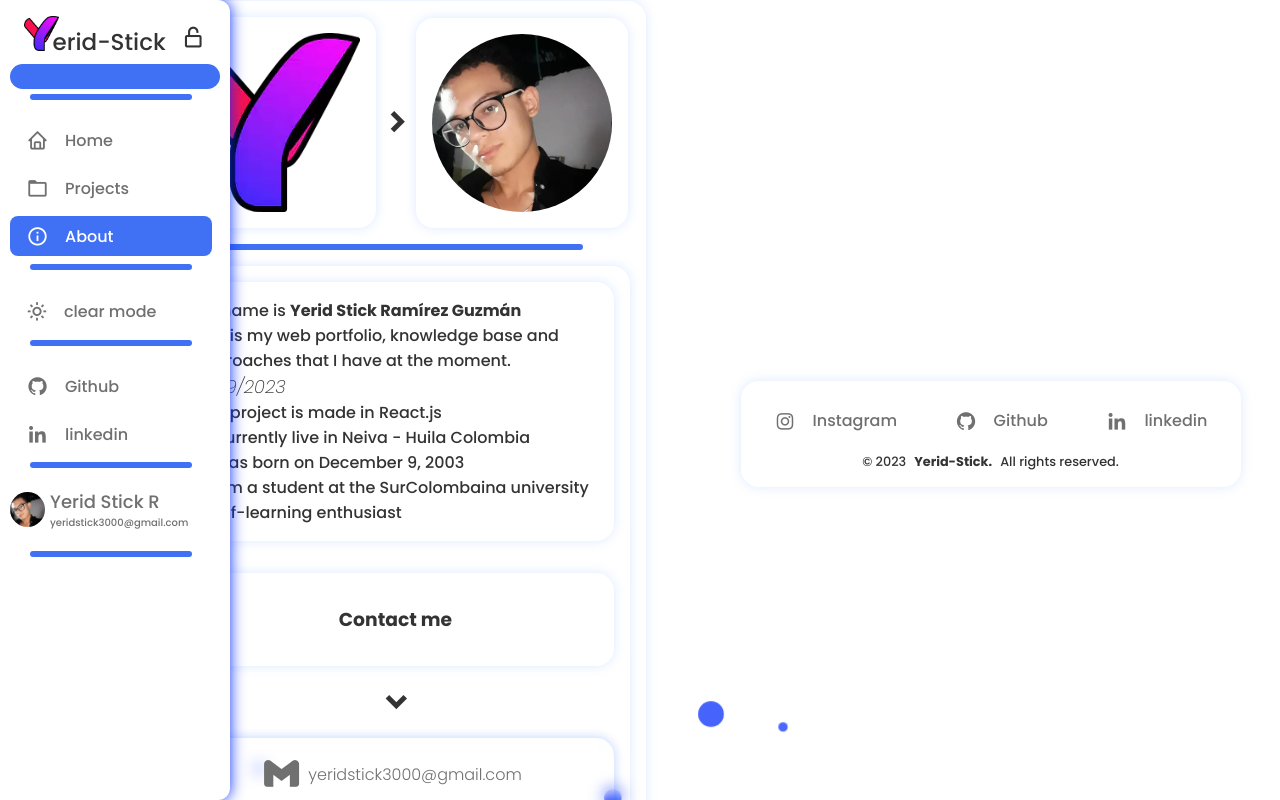
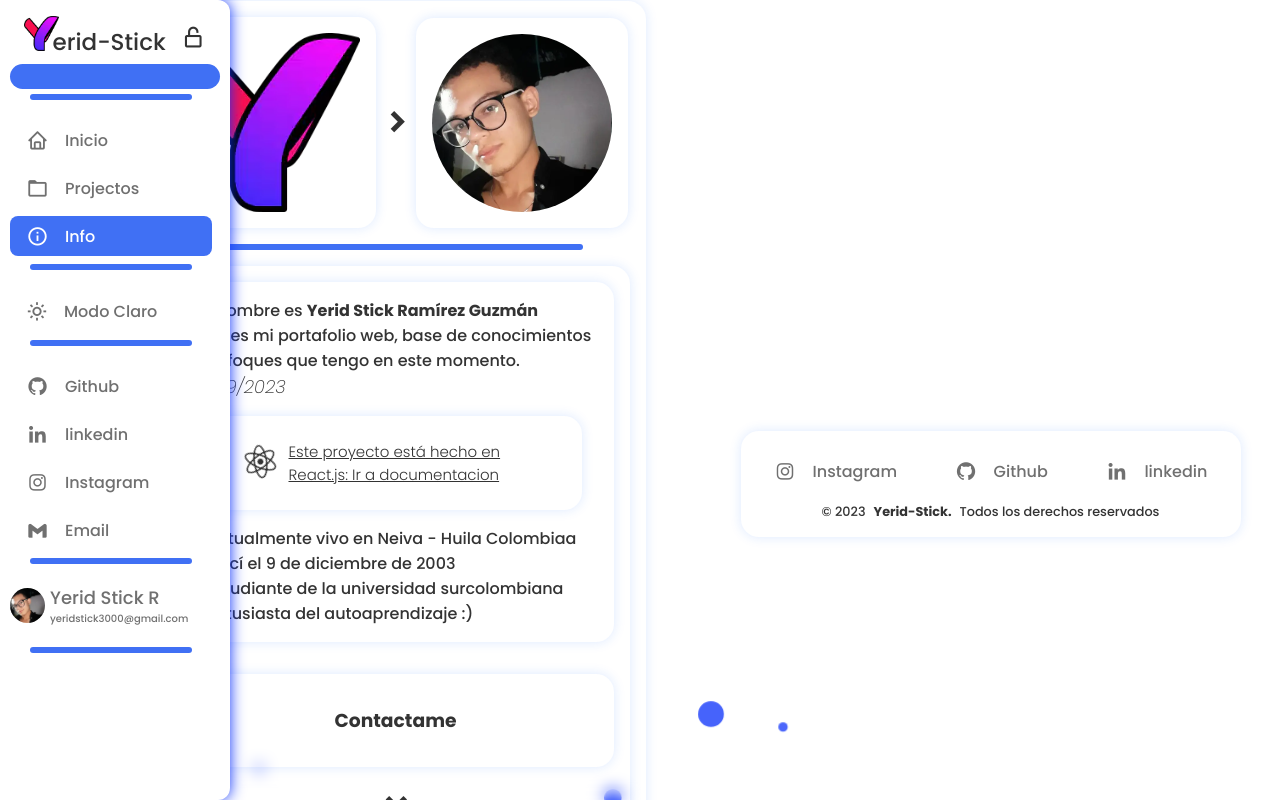
Before and after one commit to YeridStick/Yerid_Stick, a React (Create React App) app: page /About in a window 1280 px wide. Built offline with nearby package versions, Linux system fonts and the light colour scheme.

Commit message:
Changes in styles

```diff
--- a/src/components/containers/Elements_Menu/MenuItem.js
+++ b/src/components/containers/Elements_Menu/MenuItem.js
@@ -16,22 +16,22 @@ export default function MenuItem({Icon_tema, isDarkMode, setIsDarkMode}) {
     <ul className='menu-iten'>
       <div className="menu-title">
 				{/*Titulo*/}
-        <span id='title' className="title">Dashboard</span>
+        <span id='title' className="title">Panel</span>
         <div id="line"></div>
 				{/*Enlaces de menu*/}
-				<Items ruta = {"/Yerid_Stick/"} icono = {'bx bx-home'} text_link = {"Home"}/>
-				<Items ruta = {"/Projects"} icono = {'bx bx-folder'} text_link = {"Projects"}/>
-				<Items ruta = {"/About"} icono = {'bx bx-info-circle'} text_link = {"About"}/>
+				<Items ruta = {"/Yerid_Stick/"} icono = {'bx bx-home'} text_link = {"Inicio"}/>
+				<Items ruta = {"/Projects"} icono = {'bx bx-folder'} text_link = {"Projectos"}/>
+				<Items ruta = {"/About"} icono = {'bx bx-info-circle'} text_link = {"Info"}/>
 
 				{/*Titulo*/}
-        <span id='title' className="title">Setting</span>
+        <span id='title' className="title">Configuracion</span>
 				<div id="line"></div>
 
 				{/*Tema de color */}
 				<li className={`bottum_tema ${isDarkMode ? "bottum_tema-dark" : "bottum_tema"}`} onClick={DarkMode}>
 					<i className={`${Icon_tema} Tema_position flex`}></i>
-					<span className={`${isDarkMode ? "none_tex" : "Tex_tema"}`}>clear mode</span>
-					<span className={`${isDarkMode ? "Tex_tema" : "none_tex"}`}>dark mode</span>
+					<span className={`${isDarkMode ? "none_tex" : "Tex_tema"}`}>Modo Claro</span>
+					<span className={`${isDarkMode ? "Tex_tema" : "none_tex"}`}>Modo Oscuro</span>
 				</li>
 				{/*Tema de color
 				<Items ruta = {"/Setting"} icono = {"bx bx-cog"} text_link = {"Setting"} isDarkMode={isDarkMode} setIsDarkMode={setIsDarkMode} />
@@ -39,12 +39,13 @@ export default function MenuItem({Icon_tema, isDarkMode, setIsDarkMode}) {
 				*/}
 				{/*<Items ruta = {"/Awards"} icono = {"bx bx-award"} text_link = {"Awards"}/>*/}
 				{/*Info Contacto*/}
-				<span className="title">Networks</span>
+				<span className="title">Redes sociales</span>
 				<div id="line"></div>
-
         {/*Rutas externas */}
         <ItemsExternos ruta = {"https://github.com/YeridStick"} icono = {"bx bxl-github"} text_link = {"Github"}/>
 				<ItemsExternos ruta = {"https://www.linkedin.com/in/yerid-stick-ramirez-guzman/"} icono = {"bx bxl-linkedin"} text_link = {"linkedin"}/>
+				<ItemsExternos ruta={"https://www.instagram.com/yeridstick/?hl=es-es"} icono={"bx bxl-instagram"} text_link={"Instagram"}/>
+				<ItemsExternos ruta={"mailto:yeridstick3000@gmail.com"} icono={"bx bxl-gmail"} text_link={"Email"}/>
         {/*Rutas externas */}
 				<div id="line"></div>
 				<span id='title_contact' className="title">Contact</span>
--- a/src/pages/About.js
+++ b/src/pages/About.js
@@ -25,25 +25,31 @@ function About() {
           <div className="width100 flex flex_wrap center shadow margin">
             <p className="flex flex_wrap padding ">
               <span className="width100">
-                My name is <b translate="no">Yerid Stick Ramírez Guzmán</b>
+                Mi nombre es <b translate="no">Yerid Stick Ramírez Guzmán</b>
               </span>
               <span className="width100">
-                This is my web portfolio, knowledge base and approaches that I have at the moment. <i id="Fecha">07/19/2023</i>
+                Este es mi portafolio web, base de conocimientos y enfoques que tengo en este momento. <i id="Fecha">07/19/2023</i>
               </span>
-
-              This project is made in React.js
+              <div className='center shadow flex padding margin'>
+                <div id="AboutIcon">
+                  <ItemsExternos
+                    ruta={"https://es.react.dev/"}
+                    icono={"bx bxl-react"}
+                    text_link={"Este proyecto está hecho en React.js: Ir a documentacion"}
+                  />
+                </div>
+              </div>
 
               <div className="width100">
-                <p className="width100">- I currently live in Neiva - Huila Colombia</p>
-                <p className="width100">- I was born on December 9, 2003 </p>
-                <p className="width100">- I am a student at the SurColombaina university</p>
-                <p className="width100">- Self-learning enthusiast</p>
-
+                <p className="width100">- Actualmente vivo en Neiva - Huila Colombiaa</p>
+                <p className="width100">- Nací el 9 de diciembre de 2003 </p>
+                <p className="width100">- Estudiante de la universidad surcolombiana</p>
+                <p className="width100">- Entusiasta del autoaprendizaje :)</p>
               </div>
             </p>
           </div>
           <div className="width100 flex flex_wrap center shadow margin">
-            <h3 className="width100 flex flex_wrap center margin padding">Contact me</h3>
+            <h3 className="width100 flex flex_wrap center margin padding">Contactame</h3>
           </div>
           <i class='bx bx-chevron-down' ></i>
           <div className="width100 flex flex_wrap center shadow margin">
--- a/src/pages/home/HomeInfo.js
+++ b/src/pages/home/HomeInfo.js
@@ -8,18 +8,18 @@ export default function HomeInfo() {
     <div className='containerinfohome'>
       <h1 className='tittles_name' translate="no">Yerid Stick Ramirez Guzman</h1>
       <section className="tittles">
-        <h2 className="tittle_am">I am a</h2>
+        <h2 className="tittle_am">Soy un</h2>
         <h2 className="color tittle">
           <MyComponent
             text={
-              `front-end developer. , graphic designer`
+              `desarrollador front-end. , diseñador grafico`
             }/>
         </h2>
       </section>
       <div className="center flex"><div id="line" className="W"></div></div>
         <HomeParrafo
           Text_parrafo={
-            "I am dedicated to web development. With the conviction that everything can be achieved with perseverance and effort. I live in Neiva Huila, Colombia, I am beginning my journey in this exciting field. I like to learn and I continually strive to improve every day."
+            "Me dedico al desarrollo web. Con la convicción de que todo se puede lograr con constancia y esfuerzo. Estoy iniciando mi andadura en este apasionante campo. Me gusta aprender y me esfuerzo continuamente por mejorar cada día."
           }
         />
     </div>
--- a/src/pages/home/InfEducation.js
+++ b/src/pages/home/InfEducation.js
@@ -10,12 +10,12 @@ export default function InfEducation({ isDarkMode, setIsDarkMode }) {
     <div className='InfoEducation shadow containerflex'>
       <section className="InfoEducation center flex">
         <h2 className="center InfoEducation tittle_am color tittles">
-          Educational training
+          Formación académica
         </h2>
         <div className="flex center marginTop">
           <FuntEducation
-            Carrera={"Software development"}
-            Fecha={"2021 - 2023"}
+            Carrera={"desarrollo de software"}
+            Fecha={"2021 - 2024"}
             Imagen={isDarkMode ? USCO_Positivo : USCO_Negativo}
           />
         </div>
--- a/src/pages/home/Skills.js
+++ b/src/pages/home/Skills.js
@@ -1,25 +1,10 @@
-import React, { useEffect, useState } from 'react';
+import React from 'react';
 import Slider from 'react-slick';
 import 'slick-carousel/slick/slick.css';
 import 'slick-carousel/slick/slick-theme.css';
 import '../../styles/Skills.css';
 
 export default function Skills() {
-  const [progressPercentage, setProgressPercentage] = useState(0); // Estado para el porcentaje de la barra
-
-  useEffect(()=>{
-    ContReact();
-  },[]);
-
-  const ContReact = () => {
-    setProgressPercentage(70); // Actualiza el porcentaje al cambiar al elemento React
-  }
-  const ContNode = () => {
-    setProgressPercentage(40); // Actualiza el porcentaje al cambiar al elemento Node
-  }
-  const ContSQL = () => {
-    setProgressPercentage(20); // Actualiza el porcentaje al cambiar al elemento MySQL
-  }
 
   const settings = {
     dots: false,
@@ -47,11 +32,11 @@ export default function Skills() {
             <div className='flex'>
               <div className='LineSkills'></div>
               <ul className='Listhard'>
-                <li className='Element' onClick={() => handleItemClick(0)}>React</li>
-                <li className='Element' onClick={() => handleItemClick(1)}>Node</li>
-                <li className='Element' onClick={() => handleItemClick(2)}>MySQL</li>
-                <li className='Element' onClick={() => handleItemClick(3)}>CSS</li>
-                <li className='Element' onClick={() => handleItemClick(4)}>HTML5</li>
+                <li className='Element' translate='no' onClick={() => handleItemClick(0)}>React</li>
+                <li className='Element' translate='no' onClick={() => handleItemClick(1)}>Node</li>
+                <li className='Element' translate='no' onClick={() => handleItemClick(2)}>MySQL</li>
+                <li className='Element' translate='no' onClick={() => handleItemClick(3)}>CSS</li>
+                <li className='Element' translate='no' onClick={() => handleItemClick(4)}>HTML5</li>
                 {/* Agrega más elementos si es necesario */}
               </ul>
             </div>
@@ -59,13 +44,13 @@ export default function Skills() {
         </div>
         <div className='shadow Slider'>
           <Slider {...settings} ref={sliderRef}>
-            <div className="color tittle Element " onClick={ContReact}>
+            <div className="color tittle Element ">
               <i className='bx bxl-react icon'></i>
             </div>
-            <div className="color tittle Element " onClick={ContNode}>
+            <div className="color tittle Element ">
               <i className='bx bxl-nodejs icon'></i>
             </div>
-            <div className="color tittle Element " onClick={ContSQL}>
+            <div className="color tittle Element ">
               <i className='bx bxs-data icon'></i>
             </div>
             <div className="color tittle Element ">
--- a/src/pages/home/TextLinkFooter.js
+++ b/src/pages/home/TextLinkFooter.js
@@ -2,11 +2,11 @@ import React from 'react'
 
 export default function TextLinkFooter() {
   return (
-    <p>&copy; {new Date().getFullYear()}
+    <p className='flex flex_wrap'>&copy; {new Date().getFullYear()}
       <b className='bSintraducir' translate='no'>
         Yerid-Stick.
       </b>
-      All rights reserved.
+      Todos los derechos reservados
     </p>
   )
 }
--- a/src/styles/About.css
+++ b/src/styles/About.css
@@ -26,8 +26,41 @@
 .About .padding{
   padding: 1rem !important;
 }
+#AboutIcon{
+  padding: 0.5rem;
+  margin-right: 4px;
+}
+#AboutIcon, #AboutIcon i{
+  font-weight: 300 !important;
+}
+#AboutIcon i{
+  animation: Rotate 4s linear infinite;
+}
+#AboutIcon:hover, #AboutIcon a{
+  margin: 0px;
+  padding: 0px;
+  color: #333;
+  background-color: transparent !important;
+}
+
+#AboutIcon span{
+  font-size: 15px;
+  text-decoration: underline;
+}
+@keyframes Rotate {
+  from {
+    transform: rotate(0deg);
+  }
+  to {
+    transform: rotate(360deg);
+  }
+}
 
 @media screen and (max-width: 900px) {
+  #AboutIcon{
+    padding: 0.5rem;
+    width: 100% !important;
+  }
   #fotoAbout{
     width: 50px;
     object-fit: contain;
```
